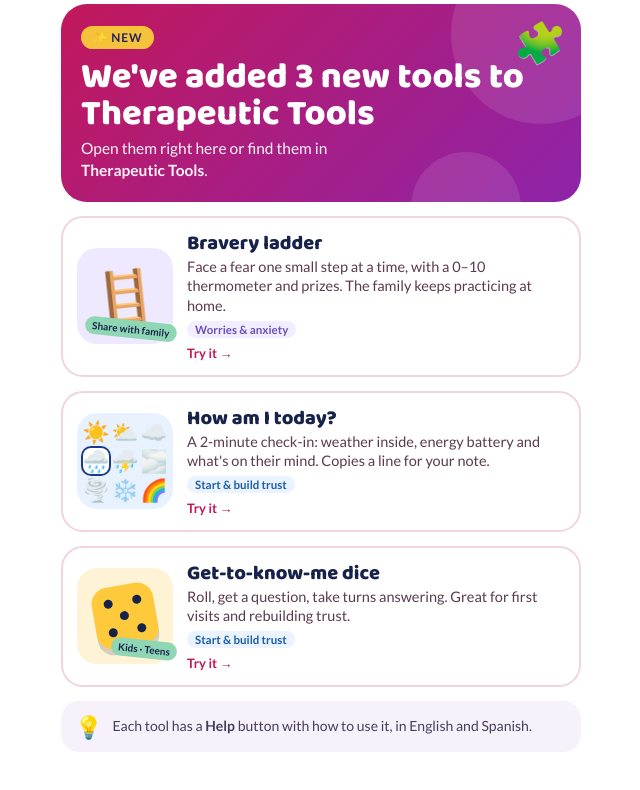
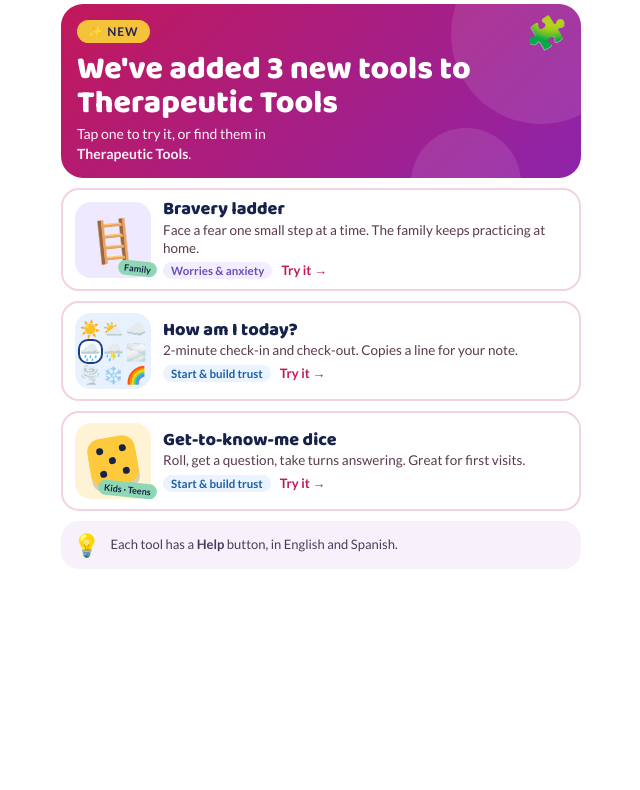
Before and after one commit to enmanuelf-ai/billing, a plain HTML site: page herramientas-terapeuticas/whats-new.html in a window 1280 px wide. Shown: the whole page, without its empty margins (319-959 px from the left). Drawn offline with Linux system fonts and the light colour scheme.

Commit message:
What's new: compact 3-tool layout

```diff
--- a/herramientas-terapeuticas/whats-new.html
+++ b/herramientas-terapeuticas/whats-new.html
@@ -10,44 +10,44 @@
 *{box-sizing:border-box;margin:0;padding:0}
 html,body{background:#fff}
 body{font-family:Lato,system-ui,-apple-system,"Segoe UI",Arial,sans-serif;color:#16224A;padding:4px}
-.wrap{max-width:520px;margin:0 auto;display:flex;flex-direction:column;gap:14px}
-.hero{position:relative;overflow:hidden;border-radius:26px;padding:22px 20px 20px;
+.wrap{max-width:520px;margin:0 auto;display:flex;flex-direction:column;gap:10px}
+.hero{position:relative;overflow:hidden;border-radius:22px;padding:16px 16px 15px;
  background:linear-gradient(135deg,#C2185B 0%,#8E24AA 100%);color:#fff}
 .hero::before,.hero::after{content:"";position:absolute;border-radius:50%;background:rgba(255,255,255,.10)}
 .hero::before{width:180px;height:180px;right:-50px;top:-60px}
 .hero::after{width:110px;height:110px;right:60px;bottom:-60px}
 .badge{position:relative;display:inline-flex;align-items:center;gap:6px;background:#F5C33B;color:#26215C;
  font:800 12px Lato,sans-serif;letter-spacing:.08em;border-radius:999px;padding:4px 11px}
-.hero h1{position:relative;font:800 clamp(28px,8vw,36px)/1.02 "Baloo 2",system-ui,sans-serif;margin-top:10px}
-.hero p{position:relative;margin-top:6px;font-size:15.5px;line-height:1.4;opacity:.95;max-width:30ch}
-.puzzle{position:absolute;right:16px;top:18px;font-size:40px;line-height:1;transform:rotate(12deg)}
+.hero h1{position:relative;font:800 clamp(23px,6.6vw,32px)/1.05 "Baloo 2",system-ui,sans-serif;margin-top:10px}
+.hero p{position:relative;margin-top:4px;font-size:14px;line-height:1.4;opacity:.95;max-width:30ch}
+.puzzle{position:absolute;right:14px;top:12px;font-size:32px;line-height:1;transform:rotate(12deg)}
 
-.card{display:flex;gap:14px;align-items:center;background:#fff;border:2px solid #F1D3E2;border-radius:22px;padding:14px;
+.card{display:flex;gap:12px;align-items:center;background:#fff;border:2px solid #F1D3E2;border-radius:18px;padding:10px 12px;
  text-decoration:none;color:inherit;transition:border-color .15s,background .15s,transform .1s}
 .card:hover{border-color:#C2185B;background:#FFF7FA}
 .card:active{transform:scale(.985)}
-.art{flex:none;width:96px;height:96px;border-radius:20px;display:flex;align-items:center;justify-content:center;position:relative}
+.art{flex:none;width:76px;height:76px;border-radius:16px;display:flex;align-items:center;justify-content:center;position:relative}
 .art.w{background:#E8F2FF}
-.wx{display:grid;grid-template-columns:repeat(3,1fr);gap:3px;font-size:22px;line-height:1}
-.wx span{width:26px;height:26px;display:flex;align-items:center;justify-content:center;border-radius:8px}
+.wx{display:grid;grid-template-columns:repeat(3,1fr);gap:2px;font-size:17px;line-height:1}
+.wx span{width:21px;height:21px;display:flex;align-items:center;justify-content:center;border-radius:8px}
 .wx span.on{background:#fff;box-shadow:0 0 0 2px #1A3A8F}
 .art.d{background:#FFF3D6}
 .art.l{background:#EFE9FF}
-.lad{font-size:52px;line-height:1;transform:rotate(-6deg)}
+.lad{font-size:40px;line-height:1;transform:rotate(-6deg)}
 .steps{position:absolute;left:8px;bottom:8px;display:flex;gap:3px;align-items:flex-end}
 .steps i{width:8px;border-radius:3px;background:#8E6CF0}
 .steps i:nth-child(1){height:8px;opacity:.45}.steps i:nth-child(2){height:13px;opacity:.65}.steps i:nth-child(3){height:18px;opacity:.85}.steps i:nth-child(4){height:23px}
 .where{display:inline-block;margin-top:5px;font:700 11.5px Lato,sans-serif;color:#6A4FB8;background:#F3EEFF;border-radius:999px;padding:2px 8px}
 .where.s{color:#1A5FA8;background:#EAF3FF}
-.die{width:62px;height:62px;border-radius:16px;background:#FFC93C;box-shadow:0 6px 0 rgba(22,34,74,.18);
- display:grid;grid-template-columns:repeat(3,1fr);grid-template-rows:repeat(3,1fr);padding:9px;transform:rotate(-10deg)}
-.die i{width:9px;height:9px;border-radius:50%;background:#16224A;align-self:center;justify-self:center}
-.chip{position:absolute;right:-4px;bottom:6px;background:#8ED6B4;color:#16224A;font:800 10px Lato,sans-serif;border-radius:999px;padding:3px 7px;transform:rotate(6deg)}
+.die{width:48px;height:48px;border-radius:13px;background:#FFC93C;box-shadow:0 6px 0 rgba(22,34,74,.18);
+ display:grid;grid-template-columns:repeat(3,1fr);grid-template-rows:repeat(3,1fr);padding:7px;transform:rotate(-10deg)}
+.die i{width:7px;height:7px;border-radius:50%;background:#16224A;align-self:center;justify-self:center}
+.chip{position:absolute;right:-6px;bottom:2px;background:#8ED6B4;color:#16224A;font:800 9px Lato,sans-serif;border-radius:999px;padding:2px 6px;transform:rotate(6deg)}
 .txt{min-width:0;flex:1}
-.txt b{display:block;font:800 20px/1.1 "Baloo 2",system-ui,sans-serif}
-.txt p{margin-top:3px;font-size:14.5px;line-height:1.35;color:#5A3A4E}
-.txt small{display:inline-block;margin-top:7px;font:700 13px Lato,sans-serif;color:#C2185B}
-.foot{display:flex;align-items:center;gap:10px;background:#F6F1FA;border-radius:18px;padding:11px 14px;font-size:14px;line-height:1.35;color:#4A3D5C}
+.txt b{display:block;font:800 18px/1.1 "Baloo 2",system-ui,sans-serif}
+.txt p{margin-top:2px;font-size:13.5px;line-height:1.3;color:#5A3A4E}
+.txt small{display:inline-block;margin-top:5px;margin-left:6px;font:700 13px Lato,sans-serif;color:#C2185B}
+.foot{display:flex;align-items:center;gap:10px;background:#F6F1FA;border-radius:18px;padding:9px 12px;font-size:13px;line-height:1.35;color:#4A3D5C}
 .foot span{font-size:22px;flex:none}
 </style>
 </head>
@@ -57,18 +57,18 @@ body{font-family:Lato,system-ui,-apple-system,"Segoe UI",Arial,sans-serif;color:
     <div class="puzzle" aria-hidden="true">🧩</div>
     <span class="badge">✨ NEW</span>
     <h1>We've added 3 new tools to Therapeutic Tools</h1>
-    <p>Open them right here or find them in <b>Therapeutic Tools</b>.</p>
+    <p>Tap one to try it, or find them in <b>Therapeutic Tools</b>.</p>
   </div>
 
   <a class="card" id="t0" href="#" target="_blank" rel="noopener">
     <div class="art l" aria-hidden="true">
       <div class="lad">🪜</div>
-      <span class="chip">Share with family</span>
+      <span class="chip">Family</span>
     </div>
     <div class="txt">
       <b>Bravery ladder</b>
-      <p>Face a fear one small step at a time, with a 0–10 thermometer and prizes. The family keeps practicing at home.</p>
-      <span class="where">Worries &amp; anxiety</span><br>
+      <p>Face a fear one small step at a time. The family keeps practicing at home.</p>
+      <span class="where">Worries &amp; anxiety</span>
       <small>Try it →</small>
     </div>
   </a>
@@ -79,8 +79,8 @@ body{font-family:Lato,system-ui,-apple-system,"Segoe UI",Arial,sans-serif;color:
     </div>
     <div class="txt">
       <b>How am I today?</b>
-      <p>A 2-minute check-in: weather inside, energy battery and what's on their mind. Copies a line for your note.</p>
-      <span class="where s">Start &amp; build trust</span><br>
+      <p>2-minute check-in and check-out. Copies a line for your note.</p>
+      <span class="where s">Start &amp; build trust</span>
       <small>Try it →</small>
     </div>
   </a>
@@ -92,13 +92,13 @@ body{font-family:Lato,system-ui,-apple-system,"Segoe UI",Arial,sans-serif;color:
     </div>
     <div class="txt">
       <b>Get-to-know-me dice</b>
-      <p>Roll, get a question, take turns answering. Great for first visits and rebuilding trust.</p>
-      <span class="where s">Start &amp; build trust</span><br>
+      <p>Roll, get a question, take turns answering. Great for first visits.</p>
+      <span class="where s">Start &amp; build trust</span>
       <small>Try it →</small>
     </div>
   </a>
 
-  <div class="foot"><span aria-hidden="true">💡</span><div>Each tool has a <b>Help</b> button with how to use it, in English and Spanish.</div></div>
+  <div class="foot"><span aria-hidden="true">💡</span><div>Each tool has a <b>Help</b> button, in English and Spanish.</div></div>
 </div>
 <script>
 const P=new URLSearchParams(location.search),C=P.get("c")||"";
```
